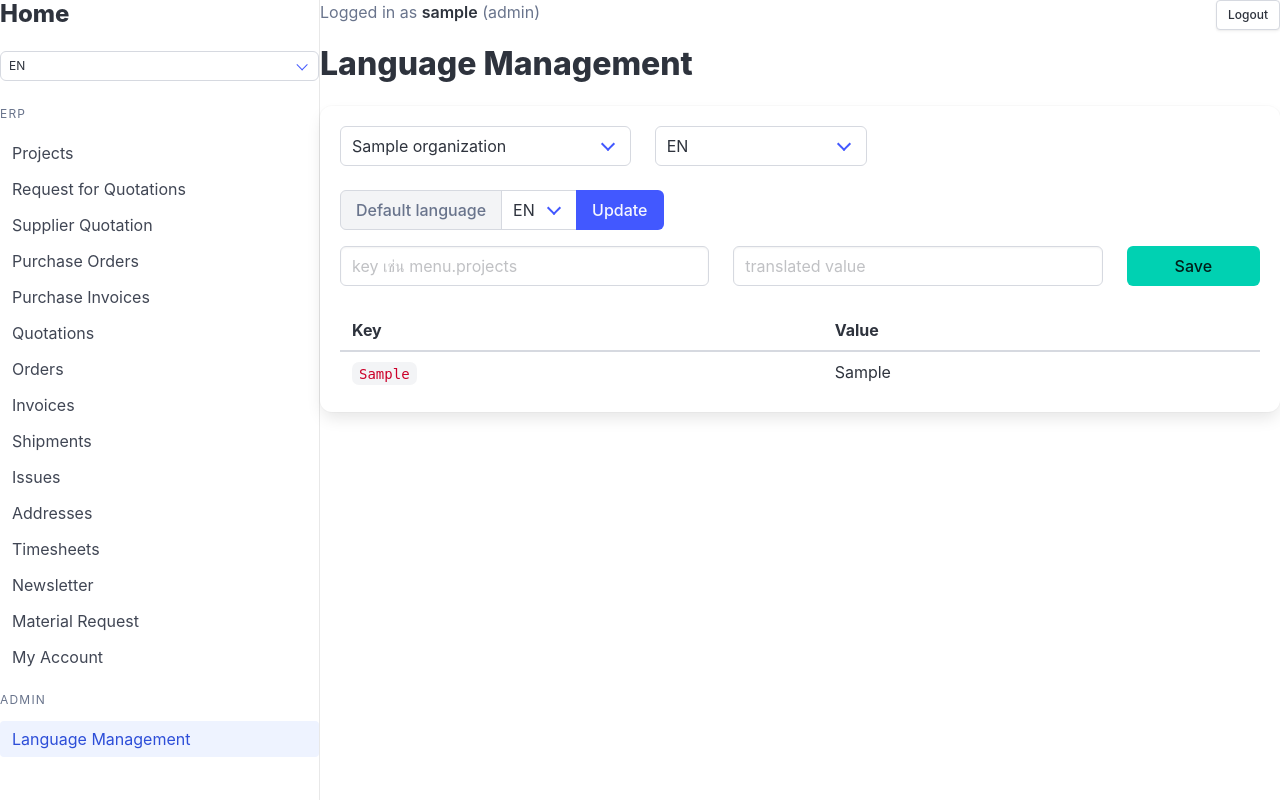
After one commit to kpdevspace/erp-flask, a Flask app: page /admin/languages in a window 1280 px wide. The commit adds this page. Run offline with Flask 3, Linux system fonts and the light colour scheme; a user stored in the database is signed in; tables that the repository leaves empty hold one stand-in row (values such as "Sample post"); some libraries are stand-ins or nearby versions.

Commit message:
feat: add organization-based i18n with Thai/English/Chinese and admin language manager

```diff
--- a/app/routes.py
+++ b/app/routes.py
@@ -5,7 +5,7 @@ from decimal import Decimal, InvalidOperation
 from functools import wraps
 from io import BytesIO
 
-from flask import Blueprint, flash, jsonify, redirect, render_template, request, send_file, url_for
+from flask import Blueprint, flash, jsonify, redirect, render_template, request, send_file, session, url_for
 from flask_login import current_user, login_required, login_user, logout_user
 from openpyxl import Workbook
 from reportlab.lib.pagesizes import A4
@@ -31,6 +31,8 @@ from .models import (
     RFQ,
     RefreshToken,
     User,
+    Organization,
+    Translation,
 )
 
 bp = Blueprint("erp", __name__)
@@ -58,6 +60,26 @@ WORKFLOW = {
     "submitted": ["approved", "rejected"],
     "approved": [],
     "rejected": [],
+}
+
+SUPPORTED_LOCALES = ["th", "en", "zh"]
+
+DEFAULT_TRANSLATIONS = {
+    "en": {
+        "home": "Home",
+        "reports": "Reports",
+        "language_manage": "Language Management",
+    },
+    "th": {
+        "home": "หน้าหลัก",
+        "reports": "รายงาน",
+        "language_manage": "จัดการภาษา",
+    },
+    "zh": {
+        "home": "主页",
+        "reports": "报表",
+        "language_manage": "语言管理",
+    },
 }
 
 
@@ -92,6 +114,45 @@ def role_required(*roles):
 
 def module_slug(title: str) -> str:
     return title.lower().replace(" ", "-")
+
+
+def current_org_id():
+    if getattr(current_user, "is_authenticated", False) and current_user.organization_id:
+        return current_user.organization_id
+    org = Organization.query.order_by(Organization.id.asc()).first()
+    return org.id if org else None
+
+
+def resolve_locale():
+    qlang = (request.args.get("lang") or "").strip().lower()
+    if qlang in SUPPORTED_LOCALES:
+        session["lang"] = qlang
+        return qlang
+    if session.get("lang") in SUPPORTED_LOCALES:
+        return session.get("lang")
+    if getattr(current_user, "is_authenticated", False) and current_user.organization:
+        if current_user.organization.default_locale in SUPPORTED_LOCALES:
+            return current_user.organization.default_locale
+    return "en"
+
+
+def tr(key: str, default: str = ""):
+    locale = resolve_locale()
+    org_id = current_org_id()
+    if org_id:
+        row = Translation.query.filter_by(organization_id=org_id, locale=locale, key=key).first()
+        if row and row.value:
+            return row.value
+    return DEFAULT_TRANSLATIONS.get(locale, {}).get(key) or default or key
+
+
+@bp.app_context_processor
+def inject_i18n():
+    return {
+        "t": tr,
+        "lang": resolve_locale(),
+        "supported_locales": SUPPORTED_LOCALES,
+    }
 
 
 def parse_decimal(value, field_name: str):
@@ -152,10 +213,17 @@ def report_data():
 
 @bp.route("/init-admin")
 def init_admin():
+    org = Organization.query.filter_by(name="Default Organization").first()
+    if not org:
+        org = Organization(name="Default Organization", default_locale="en")
+        db.session.add(org)
+        db.session.flush()
+
     if User.query.filter_by(username="admin").first():
+        db.session.commit()
         return "admin already exists", 200
 
-    user = User(username="admin", role="admin")
+    user = User(username="admin", role="admin", organization_id=org.id)
     user.set_password(os.getenv("ADMIN_DEFAULT_PASSWORD", "admin123"))
     db.session.add(user)
     db.session.commit()
@@ -180,6 +248,64 @@ def login():
 def logout():
     logout_user()
     return redirect(url_for("erp.login"))
+
+
+@bp.route("/set-language/<locale>")
+@login_required
+def set_language(locale):
+    locale = (locale or "").lower()
+    if locale in SUPPORTED_LOCALES:
+        session["lang"] = locale
+    return redirect(request.referrer or url_for("erp.home"))
+
+
+@bp.route("/admin/languages", methods=["GET", "POST"])
+@role_required("admin")
+def admin_languages():
+    org_id = request.args.get("org_id", type=int) or current_org_id()
+    locale = (request.args.get("locale") or resolve_locale()).lower()
+    if locale not in SUPPORTED_LOCALES:
+        locale = "en"
+
+    organizations = Organization.query.order_by(Organization.name.asc()).all()
+    org = Organization.query.get(org_id) if org_id else None
+
+    if request.method == "POST":
+        form_type = request.form.get("form_type", "translation")
+        if form_type == "org_locale" and org:
+            new_locale = (request.form.get("default_locale") or "en").lower()
+            if new_locale in SUPPORTED_LOCALES:
+                org.default_locale = new_locale
+                db.session.commit()
+                flash("Organization default language updated", "success")
+            return redirect(url_for("erp.admin_languages", org_id=org.id, locale=new_locale))
+
+        key = (request.form.get("key") or "").strip()
+        value = (request.form.get("value") or "").strip()
+        post_locale = (request.form.get("locale") or locale).lower()
+        post_org_id = request.form.get("org_id", type=int) or org_id
+        if key and post_locale in SUPPORTED_LOCALES and post_org_id:
+            row = Translation.query.filter_by(organization_id=post_org_id, locale=post_locale, key=key).first()
+            if row:
+                row.value = value
+            else:
+                db.session.add(Translation(organization_id=post_org_id, locale=post_locale, key=key, value=value))
+            db.session.commit()
+            flash("Translation saved", "success")
+        return redirect(url_for("erp.admin_languages", org_id=post_org_id, locale=post_locale))
+
+    rows = []
+    if org:
+        rows = Translation.query.filter_by(organization_id=org.id, locale=locale).order_by(Translation.key.asc()).all()
+
+    return render_template(
+        "admin_languages.html",
+        menu_items=MENU_ITEMS,
+        organizations=organizations,
+        selected_org=org,
+        selected_locale=locale,
+        rows=rows,
+    )
 
 
 @bp.route("/api/token", methods=["POST"])
--- /dev/null
+++ b/app/templates/admin_languages.html
@@ -0,0 +1,68 @@
+{% extends 'base.html' %}
+{% block title %}Language Management{% endblock %}
+{% block content %}
+<h2 class="title is-3">Language Management</h2>
+
+<div class="box">
+  <form method="get" class="columns is-vcentered">
+    <div class="column is-4">
+      <div class="select is-fullwidth">
+        <select name="org_id" onchange="this.form.submit()">
+          {% for o in organizations %}
+            <option value="{{ o.id }}" {% if selected_org and o.id == selected_org.id %}selected{% endif %}>{{ o.name }}</option>
+          {% endfor %}
+        </select>
+      </div>
+    </div>
+    <div class="column is-3">
+      <div class="select is-fullwidth">
+        <select name="locale" onchange="this.form.submit()">
+          {% for lc in supported_locales %}
+            <option value="{{ lc }}" {% if lc == selected_locale %}selected{% endif %}>{{ lc|upper }}</option>
+          {% endfor %}
+        </select>
+      </div>
+    </div>
+  </form>
+
+  {% if selected_org %}
+  <form method="post" class="mb-4">
+    <input type="hidden" name="form_type" value="org_locale">
+    <div class="field has-addons">
+      <div class="control"><span class="button is-static">Default language</span></div>
+      <div class="control">
+        <div class="select">
+          <select name="default_locale">
+            {% for lc in supported_locales %}
+              <option value="{{ lc }}" {% if selected_org.default_locale == lc %}selected{% endif %}>{{ lc|upper }}</option>
+            {% endfor %}
+          </select>
+        </div>
+      </div>
+      <div class="control"><button class="button is-link">Update</button></div>
+    </div>
+  </form>
+  {% endif %}
+
+  <form method="post" class="mb-5">
+    <input type="hidden" name="org_id" value="{{ selected_org.id if selected_org else '' }}">
+    <input type="hidden" name="locale" value="{{ selected_locale }}">
+    <div class="columns">
+      <div class="column"><input class="input" name="key" placeholder="key เช่น menu.projects" required></div>
+      <div class="column"><input class="input" name="value" placeholder="translated value" required></div>
+      <div class="column is-2"><button class="button is-primary is-fullwidth">Save</button></div>
+    </div>
+  </form>
+
+  <table class="table is-fullwidth is-striped">
+    <thead><tr><th>Key</th><th>Value</th></tr></thead>
+    <tbody>
+    {% for r in rows %}
+      <tr><td><code>{{ r.key }}</code></td><td>{{ r.value }}</td></tr>
+    {% else %}
+      <tr><td colspan="2" class="has-text-grey">No translations yet.</td></tr>
+    {% endfor %}
+    </tbody>
+  </table>
+</div>
+{% endblock %}
--- a/app/templates/base.html
+++ b/app/templates/base.html
@@ -14,7 +14,20 @@
 <body>
 <div class="columns is-gapless">
   <aside class="column is-3 sidebar p-5">
-    <h1 class="title is-4">Home</h1>
+    <h1 class="title is-4">{{ t('home', 'Home') }}</h1>
+    {% if current_user.is_authenticated %}
+      <div class="field mt-3">
+        <div class="control">
+          <div class="select is-small is-fullwidth">
+            <select onchange="window.location.href=this.value">
+              {% for lc in supported_locales %}
+                <option value="{{ url_for('erp.set_language', locale=lc) }}" {% if lc == lang %}selected{% endif %}>{{ lc|upper }}</option>
+              {% endfor %}
+            </select>
+          </div>
+        </div>
+      </div>
+    {% endif %}
     <aside class="menu mt-5">
       <p class="menu-label">ERP</p>
       <ul class="menu-list">
@@ -32,10 +45,16 @@
             {% set href = url_for('erp.module_page', slug=slug) %}
           {% endif %}
           <li>
-            <a href="{{ href }}" class="{% if request.path == href %}is-active{% endif %}">{{ item }}</a>
+            <a href="{{ href }}" class="{% if request.path == href %}is-active{% endif %}">{{ t('menu.' ~ slug, item) }}</a>
           </li>
         {% endfor %}
       </ul>
+      {% if current_user.is_authenticated and current_user.role == 'admin' %}
+        <p class="menu-label mt-4">Admin</p>
+        <ul class="menu-list">
+          <li><a href="{{ url_for('erp.admin_languages') }}" class="{% if request.path == url_for('erp.admin_languages') %}is-active{% endif %}">{{ t('language_manage', 'Language Management') }}</a></li>
+        </ul>
+      {% endif %}
     </aside>
   </aside>
   <main class="column p-6">
```
Also changed, not shown: app/models.py (+27 -0 lines), README.md.
